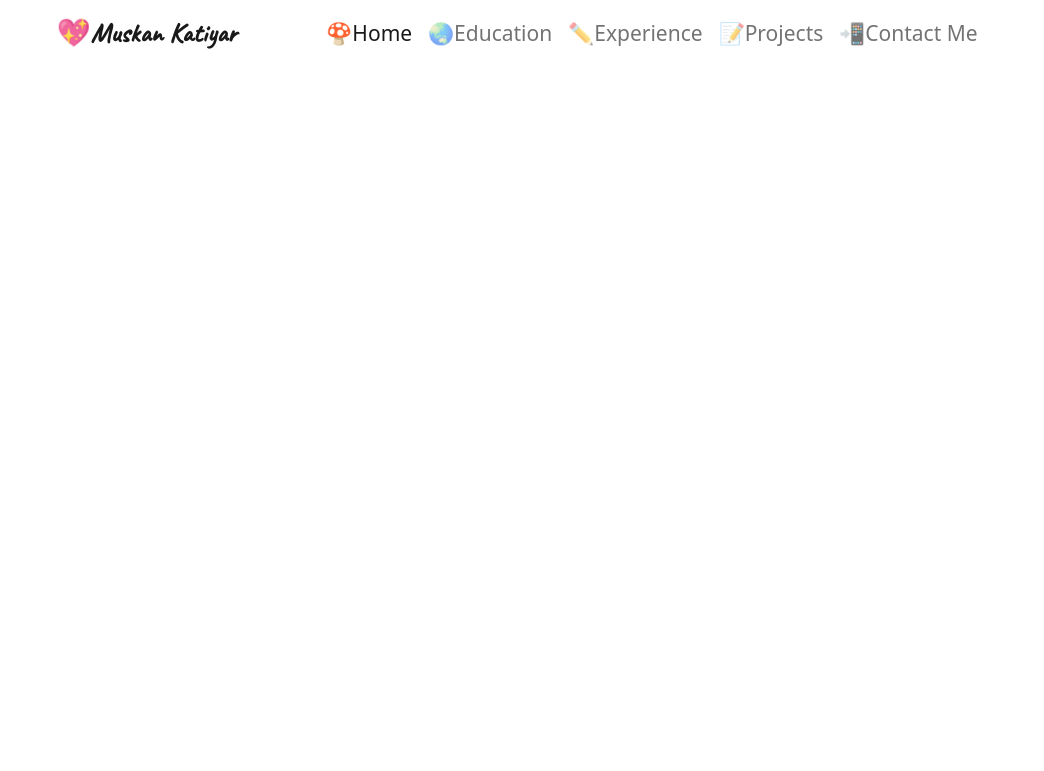
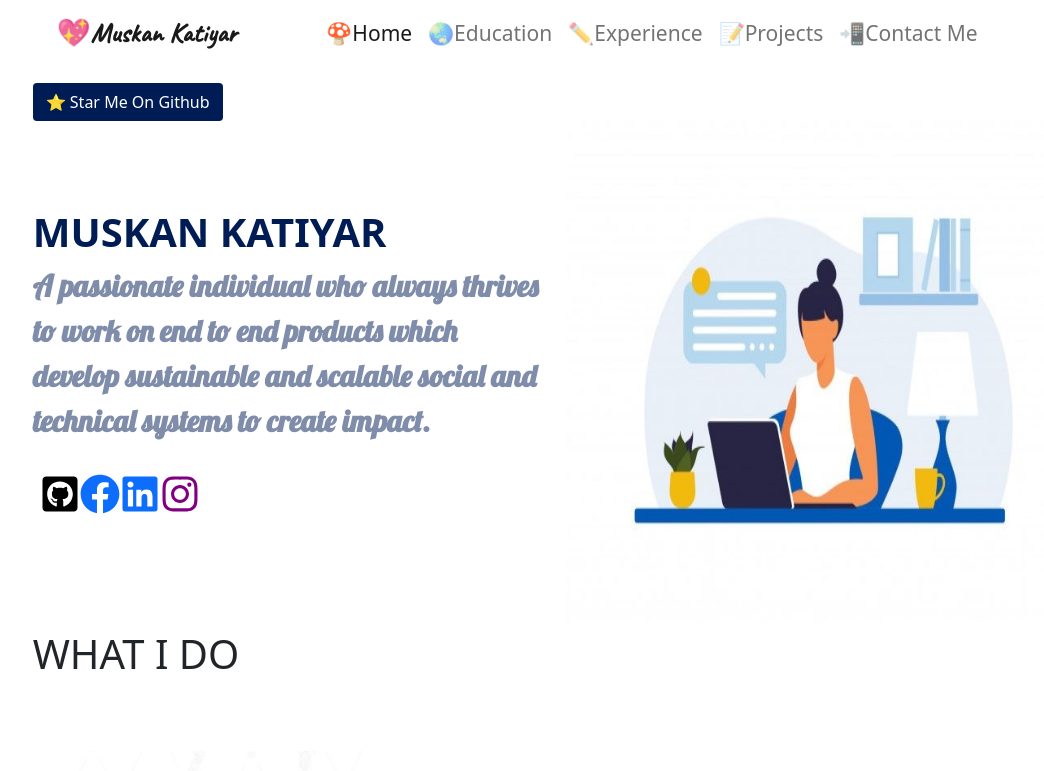
Before and after one commit to codewithmuskan/react-tutorial, a React (Create React App) app: page / in a window 1280 px wide. Shown: the top 771 px of the page, without its empty margins (86-1130 px from the left). Built offline with nearby package versions, Linux system fonts and the light colour scheme.

Commit message:
Update App.jsx

```diff
--- a/src/App.jsx
+++ b/src/App.jsx
@@ -20,7 +20,7 @@ return(
     <Navbar/>
 
     <Switch>
-        <Route path="#" component={Home}/>
+        <Route path="/" component={Home}/>
         <Route path="/Education" component={Education}/>
         <Route path="/Experience" component={Experience}/>
         <Route path="/Projects" component={Projects}/>
```
